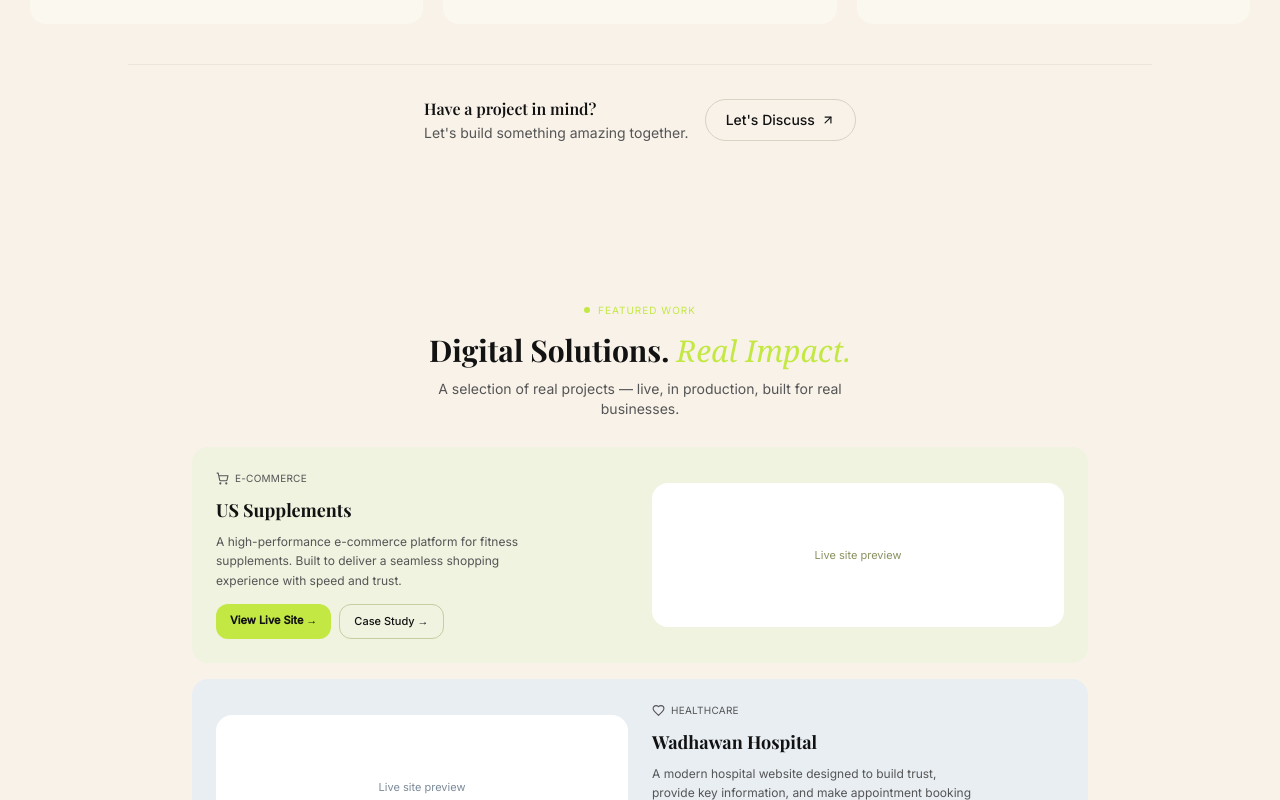
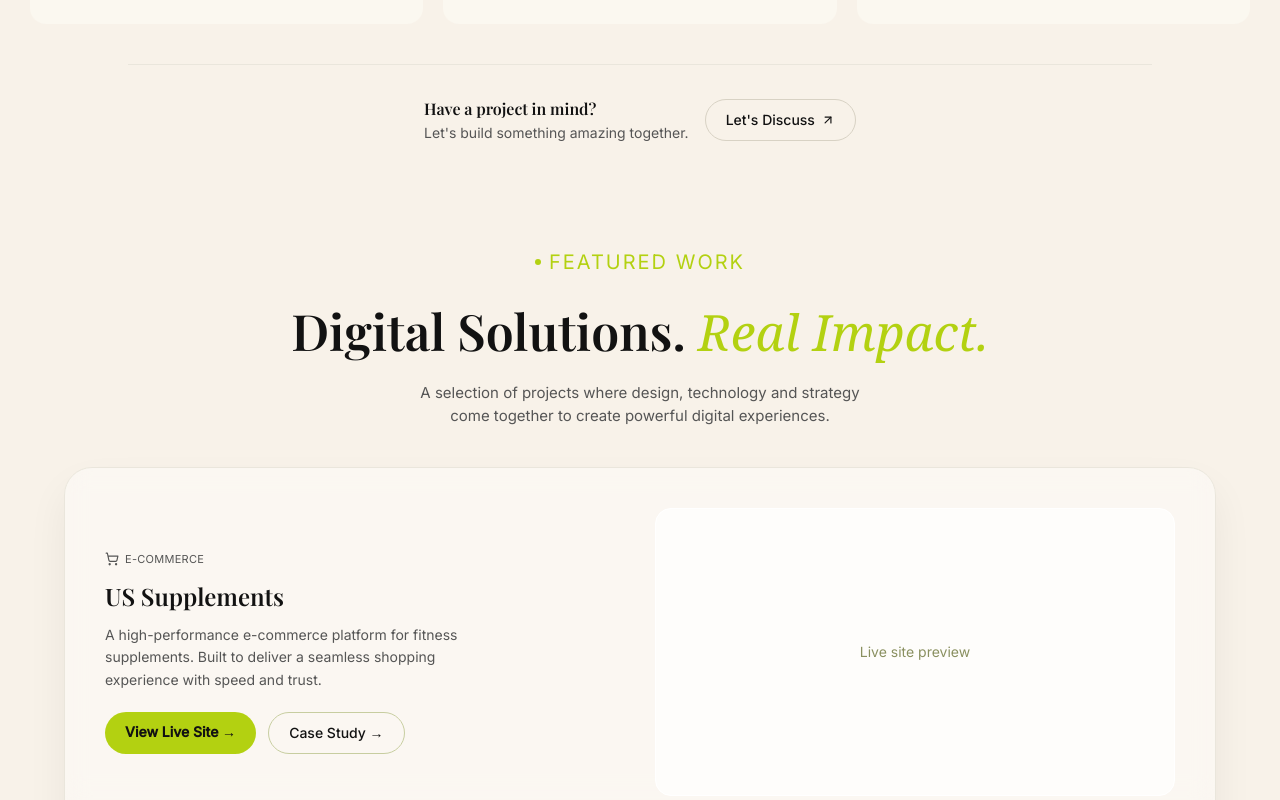
Before and after one commit to Shivam-hr/E-commerece-Protfolio, a Next.js app: page / in a window 1280 px wide. Shown: the part 2000-2800 px from the top of the page. Built offline with nearby package versions, Linux system fonts and the light colour scheme.

Commit message:
change in color and fetures work

```diff
--- a/components/FeaturedWork.tsx
+++ b/components/FeaturedWork.tsx
@@ -1,116 +1,51 @@
 import { ShoppingCart, Heart, Coffee } from "lucide-react";
 
 const projects = [
-  {
-    tag: "E-COMMERCE",
-    icon: ShoppingCart,
-    title: "US Supplements",
-    desc: "A high-performance e-commerce platform for fitness supplements. Built to deliver a seamless shopping experience with speed and trust.",
-    bg: "bg-[#EFF3E0]",
-    previewColor: "text-[#8A9060]",
-    ctaBg: "bg-accent text-ink",
-    ctaBorder: "border-[#C7CDA0]",
-    reverse: false,
-  },
-  {
-    tag: "HEALTHCARE",
-    icon: Heart,
-    title: "Wadhawan Hospital",
-    desc: "A modern hospital website designed to build trust, provide key information, and make appointment booking simple and accessible.",
-    bg: "bg-[#E9EEF3]",
-    previewColor: "text-[#7C8A99]",
-    ctaBg: "bg-[#3B6EA5] text-white",
-    ctaBorder: "border-[#B9C6D3]",
-    reverse: true,
-  },
-  {
-    tag: "RESTAURANT / CAFÉ",
-    icon: Coffee,
-    title: "AD Café",
-    desc: "A cozy, elegant café website showcasing menu, ambiance, and offers with a delightful user experience.",
-    bg: "bg-[#F5EBDD]",
-    previewColor: "text-[#A38058]",
-    ctaBg: "bg-[#C97A3D] text-white",
-    ctaBorder: "border-[#E0C4A3]",
-    reverse: false,
-  },
+  { tag: "E-COMMERCE", icon: ShoppingCart, title: "US Supplements", desc: "A high-performance e-commerce platform for fitness supplements. Built to deliver a seamless shopping experience with speed and trust.", previewColor: "text-[#8A9060]", ctaBg: "bg-accent text-ink", ctaBorder: "border-[#C7CDA0]", reverse: false },
+  { tag: "HEALTHCARE", icon: Heart, title: "Wadhawan Hospital", desc: "A modern hospital website designed to build trust, provide key information, and make appointment booking simple and accessible.", previewColor: "text-[#7C8A99]", ctaBg: "bg-[#3B6EA5] text-white", ctaBorder: "border-[#B9C6D3]", reverse: true },
+  { tag: "RESTAURANT / CAFÉ", icon: Coffee, title: "AD Café", desc: "A cozy, elegant café website showcasing menu, ambiance, and offers with a delightful user experience.", previewColor: "text-[#A38058]", ctaBg: "bg-[#C97A3D] text-white", ctaBorder: "border-[#E0C4A3]", reverse: false },
 ];
 
 export default function FeaturedWork() {
   return (
-    <section id="work" className="px-8 py-14 text-center">
-      <div className="inline-flex items-center gap-2 text-[10px] text-accent tracking-widest mb-3.5">
+    <section id="work" className="px-8 lg:px-16 py-16 lg:py-2 text-center">
+      <div className="inline-flex items-center gap-2 text-[20px] text-accent tracking-widest mb-4">
         <span className="w-1.5 h-1.5 rounded-full bg-accent inline-block" />
         FEATURED WORK
       </div>
-      <h2 className="font-display font-bold text-2xl md:text-3xl text-ink mb-2.5">
+      <h2 className="font-display font-semibold text-[50px] sm:text-[50px] text-ink mb-3">
         Digital Solutions.{" "}
-        <span className="font-serif italic font-normal text-accent">
-          Real Impact.
-        </span>
+        <span className="font-serif italic font-medium text-accent">Real Impact.</span>
       </h2>
-      <p className="text-muted text-sm max-w-md mx-auto mb-7">
-        A selection of real projects — live, in production, built for real
-        businesses.
+      <p className="text-muted text-[15px]  max-w-md mx-auto mb-10">
+       A selection of projects where design, technology and strategy come together to create powerful digital experiences.
       </p>
 
-      <div className="max-w-4xl mx-auto space-y-4">
-        {projects.map(
-          ({
-            tag,
-            icon: Icon,
-            title,
-            desc,
-            bg,
-            previewColor,
-            ctaBg,
-            ctaBorder,
-            reverse,
-          }) => (
-            <div
-              key={title}
-              className={`${bg} rounded-card p-6 flex flex-wrap gap-6 items-center text-left ${
-                reverse ? "md:flex-row-reverse" : ""
-              }`}
-            >
-              <div className="flex-1 min-w-[220px]">
-                <div className="flex items-center gap-1.5 text-[10px] text-muted tracking-wide mb-2.5">
-                  <Icon size={13} /> {tag}
+      <div className="relative left-1/2 -translate-x-1/2 w-screen px-[10px]">
+        <div className="space-y-6 max-w-6xl mx-auto">
+          {projects.map(({ tag, icon: Icon, title, desc, previewColor, ctaBg, ctaBorder, reverse }) => (
+            <div key={title} className={`bg-white/40 backdrop-blur-md border border-border rounded-[28px] shadow-floating p-8 lg:p-10 flex flex-wrap gap-8 items-center text-left ${reverse ? "md:flex-row-reverse" : ""}`}>
+              <div className="flex-1 min-w-[260px]">
+                <div className="flex items-center gap-1.5 text-[11px] text-muted tracking-wide mb-3">
+                  <Icon size={14} /> {tag}
                 </div>
-                <h3 className="font-display font-bold text-lg text-ink mb-2">
-                  {title}
-                </h3>
-                <p className="text-[12px] text-muted leading-relaxed max-w-xs mb-3.5">
-                  {desc}
-                </p>
-                <div className="flex gap-2">
-                  <a
-                    href="#"
-                    className={`${ctaBg} text-[11px] font-semibold px-3.5 py-2 rounded-xl`}
-                  >
-                    View Live Site →
-                  </a>
-                  <a
-                    href="#"
-                    className={`bg-transparent text-ink text-[11px] font-medium px-3.5 py-2 rounded-xl border ${ctaBorder}`}
-                  >
-                    Case Study →
-                  </a>
+                <h3 className="font-display font-semibold text-2xl text-ink mb-3">{title}</h3>
+                <p className="text-[14px] text-muted leading-relaxed max-w-sm mb-5">{desc}</p>
+                <div className="flex gap-3">
+                  <a href="#" className={`${ctaBg} text-sm font-semibold px-5 py-2.5 rounded-btn`}>View Live Site →</a>
+                  <a href="#" className={`bg-transparent text-ink text-sm font-medium px-5 py-2.5 rounded-btn border ${ctaBorder}`}>Case Study →</a>
                 </div>
               </div>
-              <div
-                className={`flex-1 min-w-[220px] h-36 bg-white rounded-2xl flex items-center justify-center text-[11px] ${previewColor}`}
-              >
+              <div className={`flex-1 min-w-[260px] h-64 sm:h-72 bg-white/70 border border-white rounded-2xl flex items-center justify-center text-sm ${previewColor}`}>
                 Live site preview
               </div>
             </div>
-          )
-        )}
+          ))}
+        </div>
       </div>
 
-      <p className="text-[11px] text-mutedLight mt-4">
-        Kanthiveda (beauty &amp; personal care) — coming soon, added once
-        live
+      <p className="text-[13px] text-mutedLight mt-6">
+        Kanthiveda (beauty &amp; personal care) — coming soon, added once live
       </p>
     </section>
   );
--- a/tailwind.config.ts
+++ b/tailwind.config.ts
@@ -15,8 +15,8 @@
       ink: "#121212",
       muted: "#555555",
       mutedLight: "#8A8578",
-      accent: "#C4E843",
-      accentHover: "#B3D437",
+      accent: "#B3D111",
+      accentHover: "#9CB80D",
       cardWarm: "#FBF8F0",
 
     },
```
